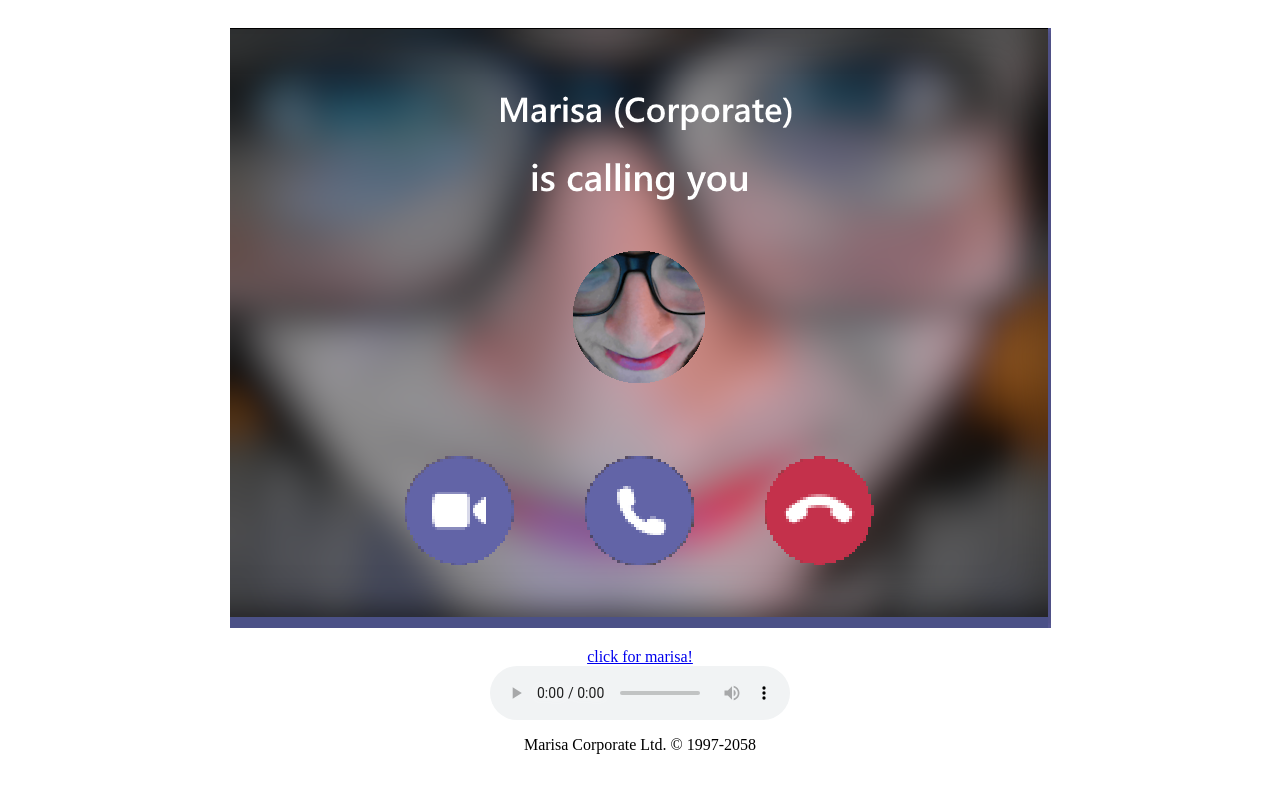
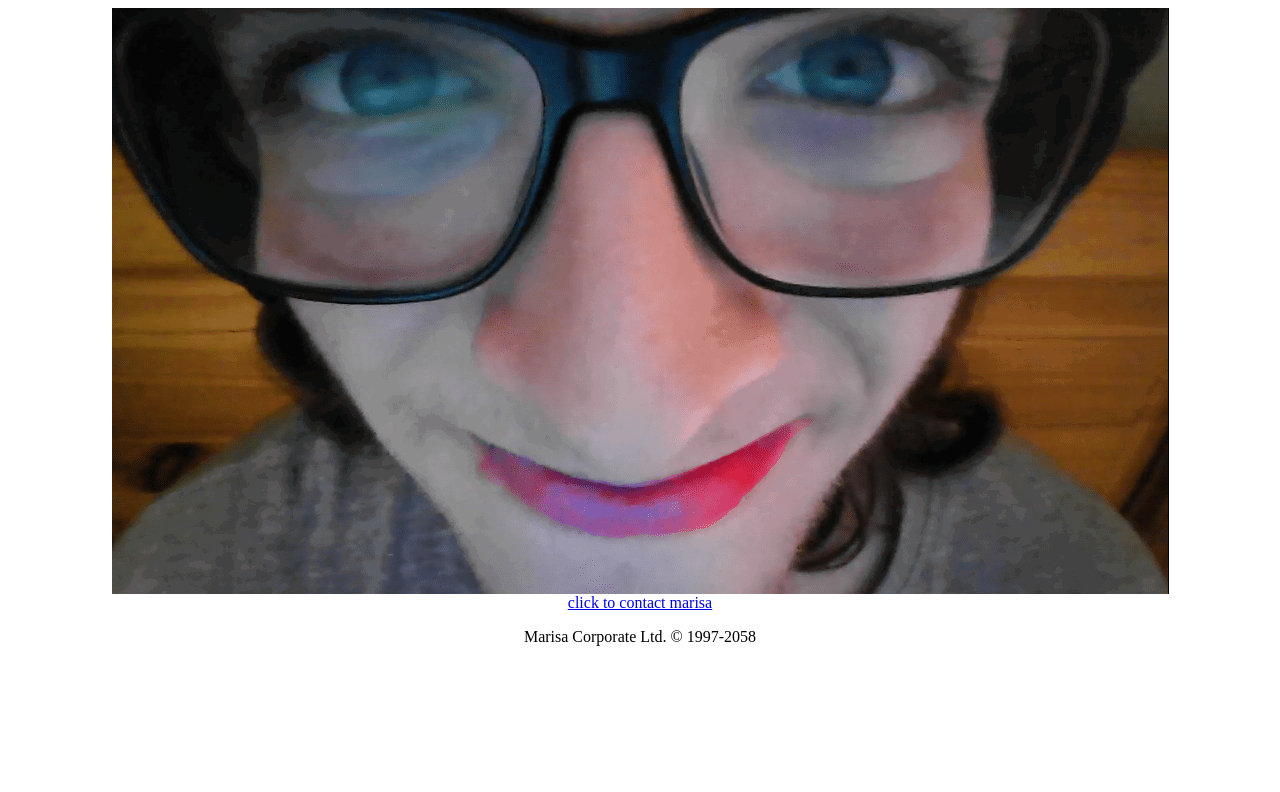
Before and after one commit to Hto0/hto0.github.io, a plain HTML site: page index.html in a window 1280 px wide. Drawn offline with Linux system fonts and the light colour scheme.

Commit message:
flipped the 2 web pages

```diff
--- a/index.html
+++ b/index.html
@@ -6,17 +6,11 @@
 
 <body>
   <div class="container">
-    <h2><img src="marisa.png" alt="calling"></h2>
+    <img src="marisa_from_corporate.png" alt="marisa">
   </div>
 
   <div class="container">
-    <a href="marisa.html">click for marisa!</a>
-  </div>
-
-  <div class="container">
-    <audio controls autoplay loop>
-      <source src="teams-call-sound.mp3" type="audio/mpeg">
-    </audio>
+    <a href="marisa.html">click to contact marisa</a>
   </div>
 
   <style>
```
Also changed, not shown: marisa.html (+7 -1 lines).
